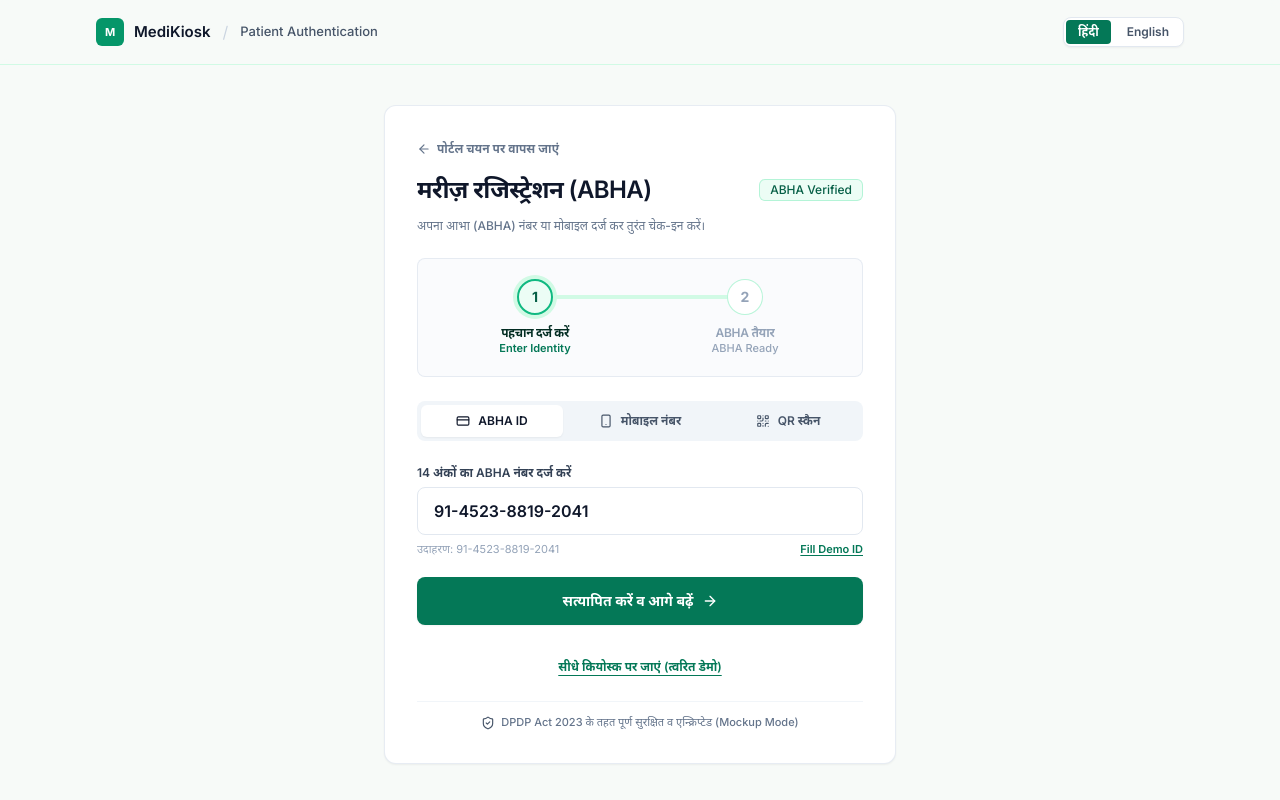
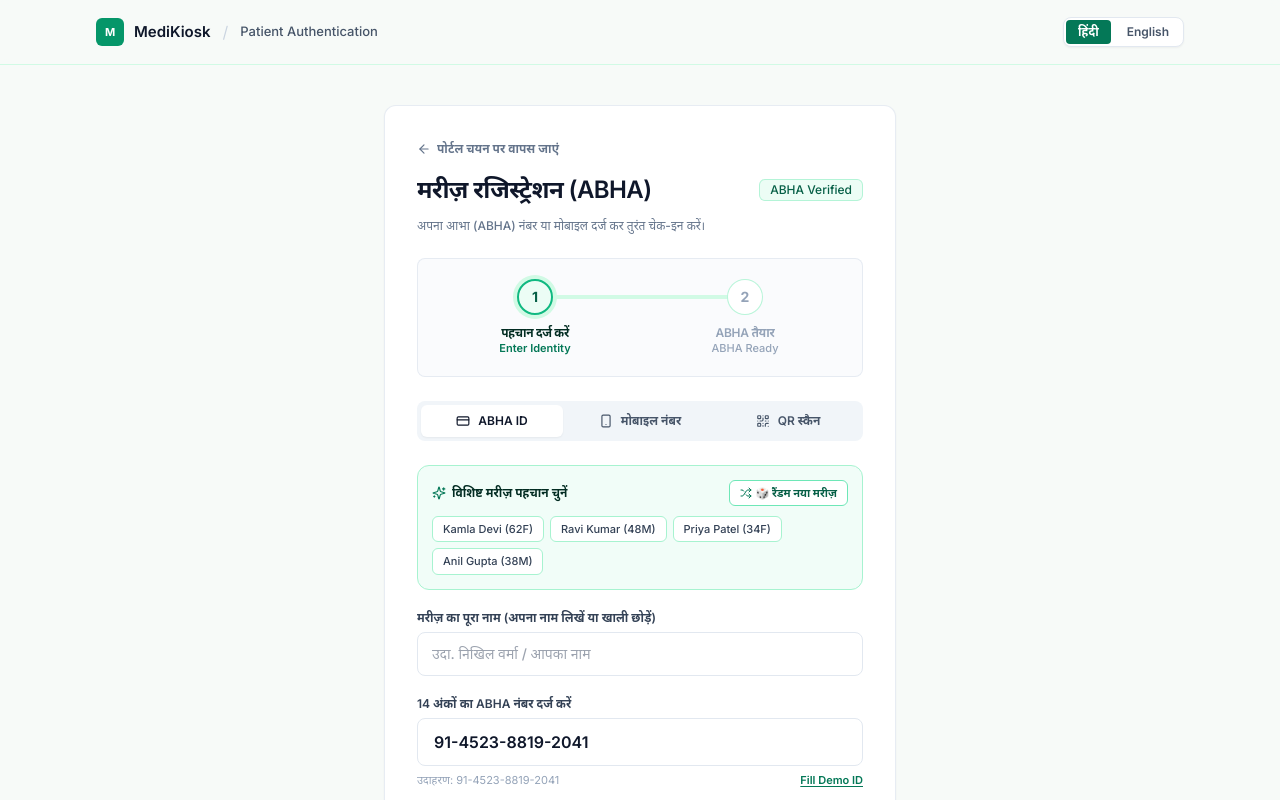
Before and after one commit to Nikhil-Vzo/Medikisok, a Next.js app: page /login/patient in a window 1280 px wide. Shown: the top 800 px of the page. Built offline with nearby package versions, Linux system fonts and the light colour scheme.

Commit message:
feat: unique patient login, custom name input, and url hydration for kiosk

```diff
--- a/src/app/kiosk/page.tsx
+++ b/src/app/kiosk/page.tsx
@@ -124,6 +124,26 @@ export default function KioskPage() {
     });
     setContinuity(decision);
   };
+
+  // Hydrate custom patient profile if routed from patient login with query params
+  React.useEffect(() => {
+    if (typeof window !== "undefined") {
+      const params = new URLSearchParams(window.location.search);
+      const urlAbha = params.get("abha");
+      const urlName = params.get("name");
+      const urlAge = params.get("age");
+      const urlGender = params.get("gender");
+
+      if (urlAbha || urlName) {
+        if (urlAbha) setAbhaId(urlAbha);
+        if (urlName) setPatientName(urlName);
+        if (urlAge && !isNaN(Number(urlAge))) setPatientAge(Number(urlAge));
+        if (urlGender) setPatientGender(urlGender);
+        setIsReturningPatient(false);
+        setPresetNotice(`Loaded custom patient profile: "${urlName || urlAbha}"`);
+      }
+    }
+  }, []);
 
   const handleAbhaInput = async (val: string) => {
     setAbhaId(val);
--- a/src/app/login/patient/page.tsx
+++ b/src/app/login/patient/page.tsx
@@ -14,7 +14,9 @@ import {
   AlertCircle,
   Loader2,
   User,
-  Zap
+  Zap,
+  Shuffle,
+  Sparkles
 } from "lucide-react";
 import { Button } from "@/components/ui/button";
 import { Badge } from "@/components/ui/badge";
@@ -71,6 +73,7 @@ export default function PatientLoginPage() {
   // Form fields
   const [abhaNumber, setAbhaNumber] = React.useState("91-4523-8819-2041");
   const [mobileNumber, setMobileNumber] = React.useState("9876543210");
+  const [customName, setCustomName] = React.useState("");
 
   // Result state
   const [profile, setProfile] = React.useState<AbhaProfile | null>(null);
@@ -80,6 +83,56 @@ export default function PatientLoginPage() {
 
   const steps = lang === "hi" ? ABHA_STEPS_HI : ABHA_STEPS_EN;
   const stepIndex = flowStep === "identify" ? 0 : 1;
+
+  // Quick preset patient generator
+  function generateRandomPatient() {
+    const r4 = () => Math.floor(1000 + Math.random() * 9000).toString();
+    const newAbha = `91-${r4()}-${r4()}-${r4()}`;
+    const pool = [
+      { name: "Ramesh Kumar Sharma", gender: "Male", yob: 1976 },
+      { name: "Priya Anand Patel", gender: "Female", yob: 1990 },
+      { name: "Mohan Lal Verma", gender: "Male", yob: 1966 },
+      { name: "Sunita Devi", gender: "Female", yob: 1961 },
+      { name: "Deepak Joshi", gender: "Male", yob: 1995 },
+      { name: "Gurpreet Kaur", gender: "Female", yob: 1983 },
+      { name: "Aarav Mehra", gender: "Male", yob: 1998 },
+      { name: "Kavita Reddy", gender: "Female", yob: 1988 },
+      { name: "Rajeshwar Singh", gender: "Male", yob: 1970 },
+      { name: "Anil Gupta", gender: "Male", yob: 1986 }
+    ];
+    const pick = pool[Math.floor(Math.random() * pool.length)];
+    const username = pick.name.toLowerCase().replace(/\s+/g, ".");
+    const customProf: AbhaProfile = {
+      abhaId: newAbha,
+      abhaAddress: `${username}@abdm`,
+      fullName: pick.name,
+      gender: pick.gender,
+      yearOfBirth: pick.yob,
+      mobile: `98${r4()}${Math.floor(1000 + Math.random() * 9000)}`.slice(0, 10),
+      token: "TOKEN-MOCK-VERIFIED",
+    };
+    setAbhaNumber(newAbha);
+    setCustomName(pick.name);
+    setProfile(customProf);
+    setFlowStep("confirmed");
+  }
+
+  function selectPresetPatient(name: string, abha: string, gender: string, yob: number) {
+    const username = name.toLowerCase().replace(/\s+/g, ".");
+    const p: AbhaProfile = {
+      abhaId: abha,
+      abhaAddress: `${username}@abdm`,
+      fullName: name,
+      gender: gender,
+      yearOfBirth: yob,
+      mobile: "9876543210",
+      token: "TOKEN-MOCK-VERIFIED",
+    };
+    setAbhaNumber(abha);
+    setCustomName(name);
+    setProfile(p);
+    setFlowStep("confirmed");
+  }
 
   /* ─── Helpers ──────────────────────────────────────────────────────── */
 
@@ -142,9 +195,14 @@ export default function PatientLoginPage() {
 
       let resolved: AbhaProfile = { ...MOCK_PROFILE };
 
+      if (customName.trim()) {
+        resolved.fullName = customName.trim();
+        resolved.abhaAddress = `${customName.trim().toLowerCase().replace(/\s+/g, ".")}@abdm`;
+      }
+
       if (authMethod === "abha" && abhaNumber.trim()) {
         resolved.abhaId = abhaNumber.trim();
-        if (abhaNumber.includes("1234")) {
+        if (abhaNumber.includes("1234") && !customName.trim()) {
           resolved.fullName = "Ravi Kumar";
           resolved.gender = "Male";
           resolved.yearOfBirth = 1975;
@@ -164,7 +222,18 @@ export default function PatientLoginPage() {
   }
 
   function handleProceed() {
-    router.push("/kiosk");
+    if (profile) {
+      const age = new Date().getFullYear() - profile.yearOfBirth;
+      const params = new URLSearchParams({
+        abha: profile.abhaId,
+        name: profile.fullName,
+        gender: profile.gender,
+        age: String(age),
+      });
+      router.push(`/kiosk?${params.toString()}`);
+    } else {
+      router.push("/kiosk");
+    }
   }
 
   function handleReset() {
@@ -280,6 +349,68 @@ export default function PatientLoginPage() {
           {/* ── STEP: Identify ── */}
           {flowStep === "identify" && (
             <div className="space-y-5">
+              {/* Quick Identity Selector (New Unique Patient / Presets) */}
+              <div className="space-y-2.5 p-3.5 rounded-xl bg-emerald-50/70 border border-emerald-200">
+                <div className="flex items-center justify-between text-xs">
+                  <span className="font-semibold text-emerald-950 flex items-center gap-1.5">
+                    <Sparkles className="w-3.5 h-3.5 text-emerald-700" />
+                    {lang === "hi" ? "विशिष्ट मरीज़ पहचान चुनें" : "Select Patient Identity"}
+                  </span>
+                  <button
+                    type="button"
+                    onClick={generateRandomPatient}
+                    className="inline-flex items-center gap-1 text-[11px] font-bold text-emerald-800 hover:text-emerald-950 bg-white px-2.5 py-1 rounded-md border border-emerald-300 shadow-2xs hover:bg-emerald-50 transition-colors"
+                  >
+                    <Shuffle className="w-3 h-3 text-emerald-700" />
+                    <span>🎲 {lang === "hi" ? "रैंडम नया मरीज़" : "Random Unique Patient"}</span>
+                  </button>
+                </div>
+                <div className="flex flex-wrap items-center gap-1.5">
+                  <button
+                    type="button"
+                    onClick={() => selectPresetPatient("Kamla Devi", "91-4523-8819-2041", "Female", 1964)}
+                    className="text-[11px] font-medium px-2.5 py-1 rounded-md bg-white hover:bg-emerald-100/70 border border-emerald-200 text-slate-700 transition-colors"
+                  >
+                    Kamla Devi (62F)
+                  </button>
+                  <button
+                    type="button"
+                    onClick={() => selectPresetPatient("Ravi Kumar", "91-1234-8899-7711", "Male", 1976)}
+                    className="text-[11px] font-medium px-2.5 py-1 rounded-md bg-white hover:bg-emerald-100/70 border border-emerald-200 text-slate-700 transition-colors"
+                  >
+                    Ravi Kumar (48M)
+                  </button>
+                  <button
+                    type="button"
+                    onClick={() => selectPresetPatient("Priya Patel", "91-8834-1192-5503", "Female", 1990)}
+                    className="text-[11px] font-medium px-2.5 py-1 rounded-md bg-white hover:bg-emerald-100/70 border border-emerald-200 text-slate-700 transition-colors"
+                  >
+                    Priya Patel (34F)
+                  </button>
+                  <button
+                    type="button"
+                    onClick={() => selectPresetPatient("Anil Gupta", "91-6621-9943-1209", "Male", 1986)}
+                    className="text-[11px] font-medium px-2.5 py-1 rounded-md bg-white hover:bg-emerald-100/70 border border-emerald-200 text-slate-700 transition-colors"
+                  >
+                    Anil Gupta (38M)
+                  </button>
+                </div>
+              </div>
+
+              {/* Patient Name input (Optional or Custom) */}
+              <div className="space-y-1.5">
+                <label className="block text-xs font-semibold text-slate-700">
+                  {lang === "hi" ? "मरीज़ का पूरा नाम (अपना नाम लिखें या खाली छोड़ें)" : "Patient Full Name (Type your custom name or leave default)"}
+                </label>
+                <input
+                  type="text"
+                  value={customName}
+                  onChange={(e) => setCustomName(e.target.value)}
+                  placeholder={lang === "hi" ? "उदा. निखिल वर्मा / आपका नाम" : "e.g. Nikhil Verma / Your Name"}
+                  className="w-full h-11 px-3.5 rounded-lg border border-slate-200 text-sm font-medium focus:border-emerald-600 focus:outline-none focus:ring-2 focus:ring-emerald-500/20 text-slate-900"
+                />
+              </div>
+
               {authMethod === "abha" && (
                 <div className="space-y-1.5">
                   <label className="block text-xs font-semibold text-slate-700">
```
